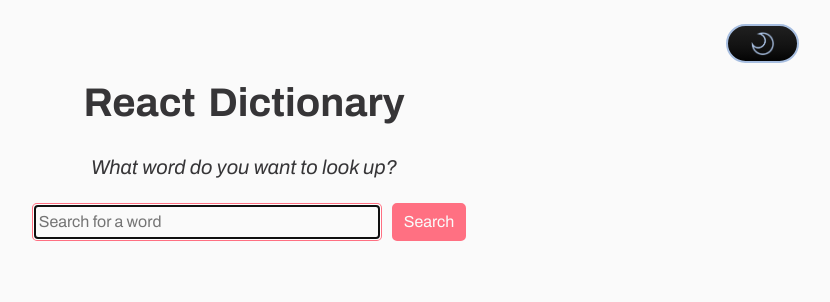
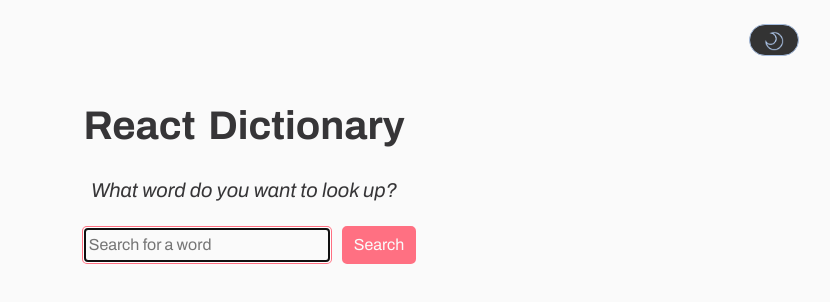
Before and after one commit to Mickie4/React-Dictionary, a React (Create React App) app: page / in a window 1280 px wide. Shown: the top 302 px of the page, without its empty margins (396-1226 px from the left). Built offline with nearby package versions, Linux system fonts and the light colour scheme.

Commit message:
worked on the styling of the Meanings component

```diff
--- a/src/components/Descriptions.js
+++ b/src/components/Descriptions.js
@@ -3,6 +3,7 @@ import Meaning from "./Meaning";
 import Container from "react-bootstrap/Container";
 import Row from "react-bootstrap/Row";
 import Col from "react-bootstrap/Col";
+import { Phonetics, Word } from "../styled-components/Descriptions-styling";
 
 export default function Descriptions(props) {
   console.log(props.data);
@@ -12,8 +13,8 @@ export default function Descriptions(props) {
         <Container fluid className='mt-5'>
           <Row>
             <Col md={12}>
-              <h1>{props.data.word}</h1>
-              <p>{props.data.phonetics[0].text}</p>
+              <Word>{props.data.word}</Word>
+              <Phonetics>{props.data.phonetics[0].text}</Phonetics>
               {props.data.meanings.map(function (meaning, index) {
                 return (
                   <div key={index}>
--- a/src/components/Meaning.js
+++ b/src/components/Meaning.js
@@ -1,12 +1,22 @@
 import React from "react";
+import Container from "react-bootstrap/Container";
+import Row from "react-bootstrap/Row";
+import Col from "react-bootstrap/Col";
+import {
+  Title,
+  Paragraph,
+  Example,
+} from "../styled-components/Meaning-styling";
 
 export default function Meaning(props) {
   console.log(props.meaning);
   return (
     <div className='meaning'>
-      <h3>{props.data.partOfSpeech}</h3>
-      <p>{props.data.definitions[0].definition}</p>
-      <p>{props.data.definitions[0].example}</p>
+      <Container>
+        <Title>{props.data.partOfSpeech}</Title>
+        <Paragraph>{props.data.definitions[0].definition}</Paragraph>
+        <Example>"{props.data.definitions[0].example}"</Example>
+      </Container>
     </div>
   );
 }
--- a/src/styled-components/App-styling.js
+++ b/src/styled-components/App-styling.js
@@ -1,27 +1,32 @@
 import styled from "styled-components";
 
 export const ToggleButton = styled.button`
-  background: ${({ theme }) => theme.gradient};
-  border: 2px solid ${({ theme }) => theme.toggleBorder};
+  background: #333;
+  border: 1px solid ${({ theme }) => theme.toggleBorder};
   border-radius: 30px;
   cursor: pointer;
   font-size: 1em;
   font-family: 'Archivo', sans-serif;
   margin: 0 auto;
   overflow: hidden;
-  padding: 5px 22px;
+   padding: 3px 0;
   position: relative;
+  width: 50px;
+  margin-bottom: 30px;
   }
 `;
 
 export const IconImage = styled.img`
-  height: 25px;
-  width: 25px;
+  height: 20px;
+  width: 20px;
 `;
 
 export const Header = styled.h1`
   font-weight: 600;
   word-spacing: 5px;
+  @media (max-width: 778px) {
+    font-size: 2.2em;
+  } ;
 `;
 
 export const PromptText = styled.h5`
--- /dev/null
+++ b/src/styled-components/Descriptions-styling.js
@@ -0,0 +1,11 @@
+import styled from "styled-components";
+
+export const Word = styled.h1`
+  font-size: 2.2em;
+  text-transform: capitalize;
+`;
+
+export const Phonetics = styled.p`
+  font-size: 1.2em;
+  color: ${({ theme }) => theme.secondaryColor};
+`;
--- /dev/null
+++ b/src/styled-components/Meaning-styling.js
@@ -0,0 +1,15 @@
+import styled from "styled-components";
+
+export const Title = styled.h1`
+  font-size: 1.5em;
+  font-weight: 600;
+`;
+
+export const Paragraph = styled.p`
+  text-align: left;
+`;
+
+export const Example = styled.p`
+  font-style: italic;
+  color: ${({ theme }) => theme.example};
+`;
--- a/src/styled-components/Search-styling.js
+++ b/src/styled-components/Search-styling.js
@@ -3,7 +3,8 @@ import styled from "styled-components";
 export const Input = styled.input`
   border-radius: 5px;
   border: 2px solid ${({ theme }) => theme.primaryColor};
-  width: 350px;
+  color: ${({ theme }) => theme.primaryColor};
+  width: 250px;
   padding: 5px;
   margin: 0 10px;
   background-color: ${({ theme }) => theme.background};
--- a/src/styled-components/theme.js
+++ b/src/styled-components/theme.js
@@ -1,6 +1,8 @@
 export const lightTheme = {
   body: "#fafafa",
   primaryColor: "#FF7082",
+  secondaryColor: "#A064A0",
+  example: "#db7093",
   text: "#363537",
   toggleBorder: "#A7BEE0",
   gradient:
@@ -10,7 +12,9 @@ export const lightTheme = {
 
 export const darkTheme = {
   body: "#333",
-  primaryColor: "#606688",
+  primaryColor: "#806C97",
+  secondaryColor: "#EAEFFF",
+  example: "#EEE8A9",
   text: "#FAFAFA",
   toggleBorder: "#F8D027",
   gradient:
```
